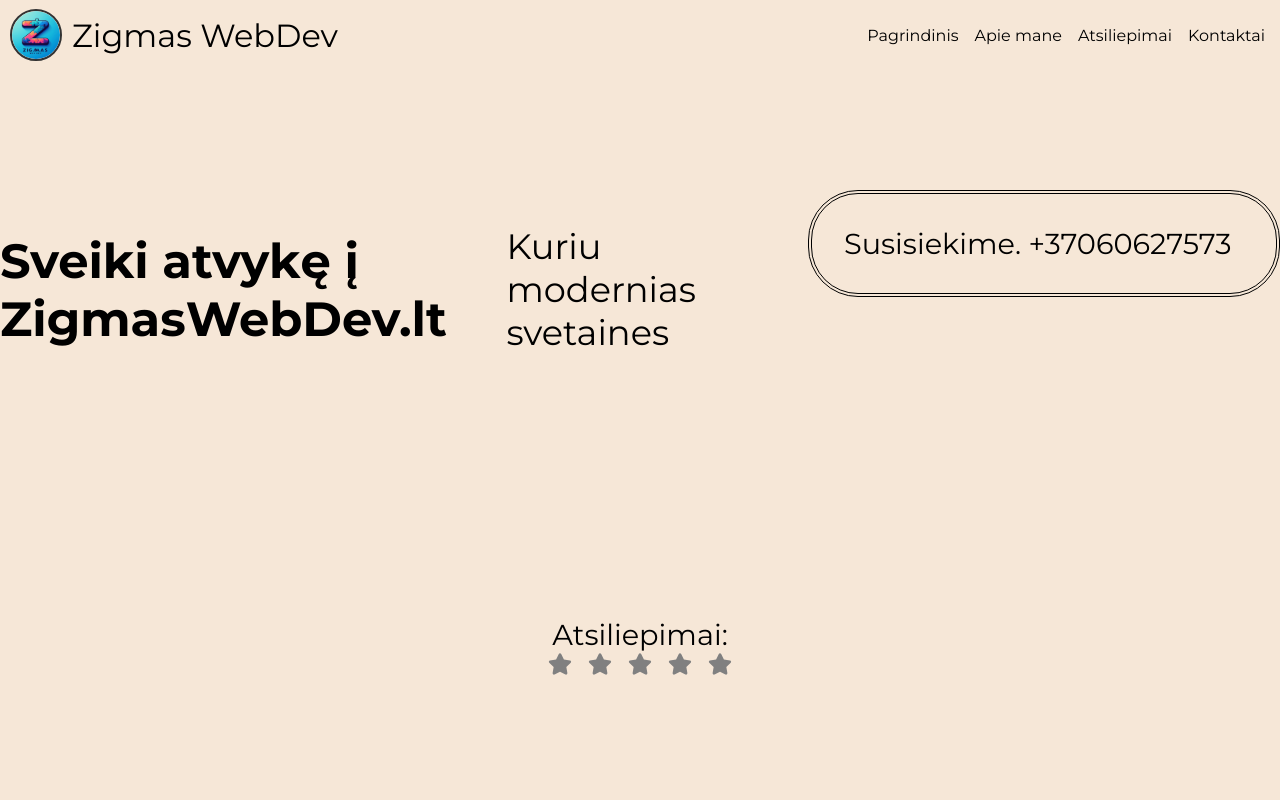
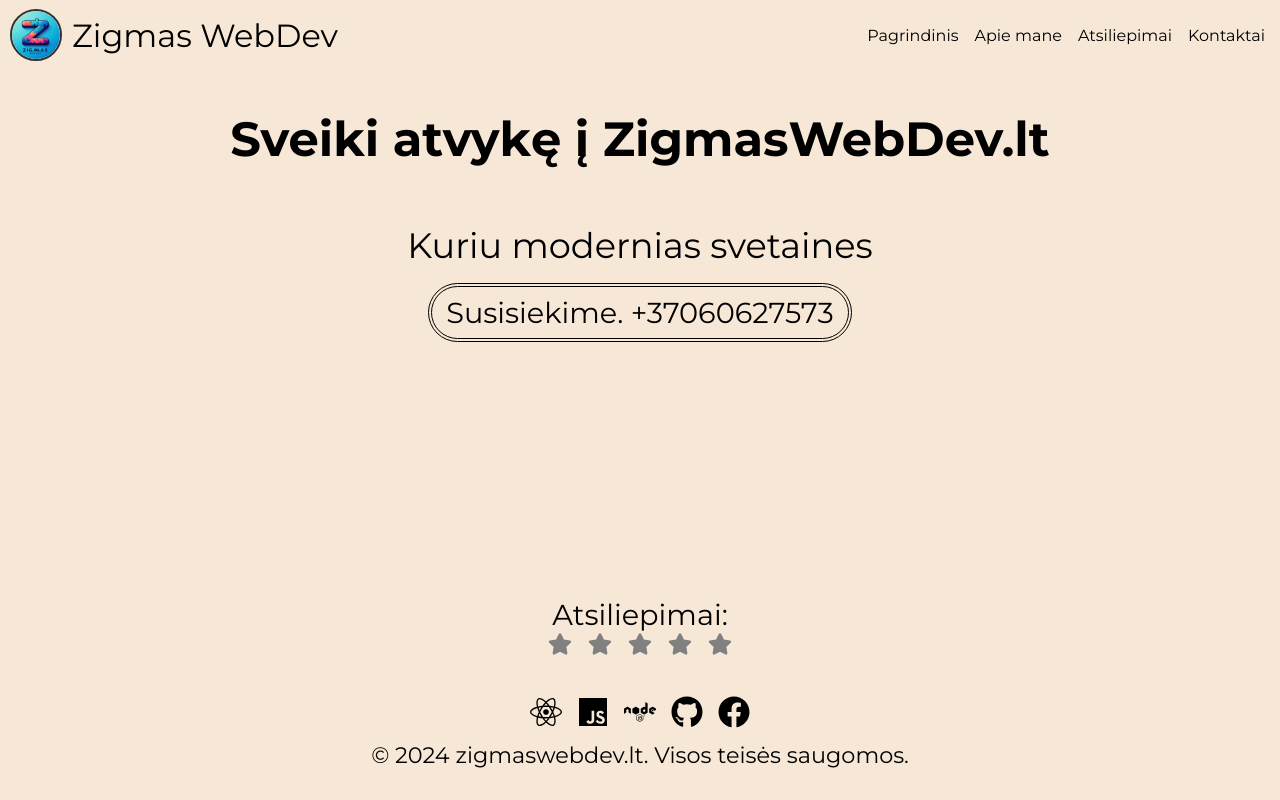
Before and after one commit to ZigmasP/website, a React (Vite) app in the folder frontend/: page / in a window 1280 px wide. Built offline with nearby package versions, Linux system fonts and the light colour scheme; a web font is replaced by a local one.

Commit message:
Pridėtas footer ir sutvarkytas mobile-first

```diff
--- a/frontend/src/App.jsx
+++ b/frontend/src/App.jsx
@@ -1,5 +1,6 @@
 import { Routes, Route } from "react-router-dom";
 import Header from "./components/Header";
+import Footer from "./components/Footer";
 import Home from "./pages/Home";
 import "./index.scss";
 
@@ -10,6 +11,7 @@ const App = () => {
       <Routes>
         <Route path="/" element={<Home />} />
       </Routes>
+      <Footer />
     </>
   );
 };
--- /dev/null
+++ b/frontend/src/components/Footer.jsx
@@ -0,0 +1,29 @@
+import { FaReact, FaJs, FaNode, FaGithub, FaFacebook } from "react-icons/fa";
+import "./footer.scss";
+
+const Footer = () => {
+  return (
+    <div className="footer-container">
+      <div className="icon-container">
+        <div className="icon">
+          <FaReact />
+        </div>
+        <div className="icon">
+          <FaJs />
+        </div>
+        <div className="icon">
+          <FaNode />
+        </div>
+        <div className="icon">
+          <FaGithub />
+        </div>
+        <div className="icon">
+          <FaFacebook />
+        </div>
+      </div>
+      <p>&copy; 2024 zigmaswebdev.lt. Visos teisės saugomos.</p>
+    </div>
+  );
+};
+
+export default Footer;
--- /dev/null
+++ b/frontend/src/components/footer.scss
@@ -0,0 +1,76 @@
+.footer-container {
+    display: flex;
+    flex-direction: column;
+    width: 100%;
+    min-width: 320px; /* Minimali plotis */
+    height: auto; /* Aukštis prisitaiko pagal turinį */
+    padding: 10px 0; /* Vidinės paraštės mažiems ekranams */
+    justify-content: center;
+    align-items: center;
+    background-color: var(--kreminė);
+    position: fixed; /* Tvirtinama apačioje */
+    bottom: 0;
+    left: 0;
+    z-index: 10; /* Užtikrina, kad footer'is būtų virš kitų elementų */
+
+    p {
+      font-size: 1rem; /* Mažesnis šriftas mobiliesiems */
+      font-family: "Montserrat", sans-serif;
+      text-align: center;
+      margin: 5px 0; /* Sumažinta viršutinė ir apatinė paraštė */
+    }
+
+    .icon-container {
+      display: flex;
+      flex-direction: row;
+      margin-top: 5px; /* Mažesnis tarpas virš ikonų */
+      gap: 8px; /* Mažesnis tarpas tarp ikonų mobiliesiems */
+      justify-content: center;
+
+      .icon {
+        font-size: 1.2rem; /* Mažesnis ikonų dydis mobiliesiems */
+        color: black; /* Ikonų spalva */
+      }
+    }
+  }
+
+  /* Vidutinio dydžio ekranai */
+  @media only screen and (min-width: 768px) {
+    .footer-container {
+      padding: 15px 0; /* Didesnės vidinės paraštės */
+      height: 80px; /* Fiksuotas aukštis platesniems ekranams */
+
+      p {
+        font-size: 1.2rem; /* Šiek tiek didesnis šriftas */
+      }
+
+      .icon-container {
+        margin-top: 10px; /* Didesnis tarpas virš ikonų */
+        gap: 12px; /* Platesnis tarpas tarp ikonų */
+
+        .icon {
+          font-size: 1.5rem; /* Didesnis ikonų dydis */
+        }
+      }
+    }
+  }
+
+  /* Platesni ekranai */
+  @media only screen and (min-width: 1024px) {
+    .footer-container {
+      padding: 20px 0; /* Didesnės vidinės paraštės platesniems ekranams */
+      height: 100px; /* Aukštesnis footer'is platesniems ekranams */
+
+      p {
+        font-size: 1.4rem; /* Didžiausias šrifto dydis */
+      }
+
+      .icon-container {
+        gap: 15px; /* Dar didesnis tarpas tarp ikonų */
+
+        .icon {
+          font-size: 2rem; /* Didžiausios ikonos */
+        }
+      }
+    }
+  }
--- a/frontend/src/components/rating.scss
+++ b/frontend/src/components/rating.scss
@@ -3,7 +3,7 @@
     font-family: var(--font-family);
     font-size: 1rem; /* Sumažintas šrifto dydis mobiliesiems */
     position: fixed;
-    bottom: 100px; /* Sumažinta pozicija mobiliesiems */
+    bottom: 115px; /* Sumažinta pozicija mobiliesiems */
     background-color: var(--kreminė);
     padding: 0.8rem; /* Sumažinta vidinė paraštė mobiliesiems */
     width: 90%; /* Užima beveik visą plotį mobiliajame */
@@ -41,7 +41,7 @@
   @media only screen and (min-width: 768px) {
     .average-rating {
       font-size: 1.5rem; /* Padidintas šrifto dydis */
-      bottom: 80px; /* Pakelta aukščiau platesniems ekranams */
+      bottom: 115px; /* Pakelta aukščiau platesniems ekranams */
       padding: 1rem; /* Didesnė vidinė paraštė */
       width: auto; /* Automatinis plotis platesniems ekranams */
       left: auto; /* Pašalinamas centravimas platesniems ekranams */
@@ -62,7 +62,7 @@
   @media only screen and (min-width: 1024px) {
     .average-rating {
       font-size: 1.8rem; /* Dar didesnis šrifto dydis */
-      bottom: 100px; /* Pakelta dar aukščiau platesniems ekranams */
+      bottom: 120px; /* Pakelta dar aukščiau platesniems ekranams */
       padding: 1.5rem; /* Didesnė vidinė paraštė */
     }
 
--- a/frontend/src/index.scss
+++ b/frontend/src/index.scss
@@ -46,8 +46,7 @@ body {
 .contact-box {
   border: 4px double black;
   border-radius: 50px;
-  padding: 1rem;
-  margin-top: 0.5rem;
+  padding: 0.5rem;
   align-items: center;
   display: inline-block;
   animation: slide-in 1s ease-in-out;
@@ -64,20 +63,23 @@ body {
 /* Pakeitimai vidutinio dydžio ekranams */
 @media only screen and (min-width: 768px) {
   .hero {
-    margin-top: 100px; /* Didesnis viršutinis tarpas */
+    margin-top: 50px; /* Didesnis viršutinis tarpas */
     h1 {
       font-size: 2.5rem; /* Padidintas dydis didesniems ekranams */
     }
 
     p {
-      font-size: 2rem; /* Padidintas dydis didesniems ekranams */
+      margin-top: 20px;
+      font-size: 1.5rem; /* Padidintas dydis didesniems ekranams */
     }
   }
 
   .contact-box {
     min-width: 300px; /* Didesnis minimalus plotis */
-    padding: 1.5rem; /* Didesnė vidinė paraštė */
+    padding: 0.5rem; /* Didesnė vidinė paraštė */
     p {
+      margin: 0;
+      text-align: center;
       font-size: 1.5rem; /* Padidintas dydis */
     }
   }
@@ -86,25 +88,26 @@ body {
 /* Pakeitimai platesniems ekranams (darbalaukiams) */
 @media only screen and (min-width: 1024px) {
   .hero {
-    margin-top: 150px; /* Dar didesnis tarpas */
-    flex-direction: row; /* Elementai išdėstyti vienoje eilutėje */
-    gap: 2rem; /* Atstumas tarp elementų */
+    margin-top: 30px; /* Dar didesnis tarpas */
+    flex-direction: column; /* Elementai išdėstyti vienoje eilutėje */
+    gap: 1rem; /* Atstumas tarp elementų */
     h1 {
       font-size: 3rem; /* Padidintas dydis platesniems ekranams */
-      text-align: left; /* Kairinis lygiavimas */
+      text-align: center; /* Kairinis lygiavimas */
     }
 
     p {
+      margin: 0;
       font-size: 2.2rem; /* Padidintas dydis platesniems ekranams */
-      text-align: left; /* Kairinis lygiavimas */
+      text-align: center; /* Kairinis lygiavimas */
     }
   }
 
   .contact-box {
     min-width: 400px; /* Platesnis minimalus plotis */
-    padding: 2rem; /* Didesnė vidinė paraštė */
+    padding: 0.5rem; /* Didesnė vidinė paraštė */
     margin-top: 0; /* Pašalinta papildoma viršutinė paraštė */
-    align-self: flex-start; /* Pritaikymas prie viršutinio hero elemento */
+    align-self: center; /* Pritaikymas prie viršutinio hero elemento */
     p {
       font-size: 1.8rem; /* Padidintas šrifto dydis */
     }
```
